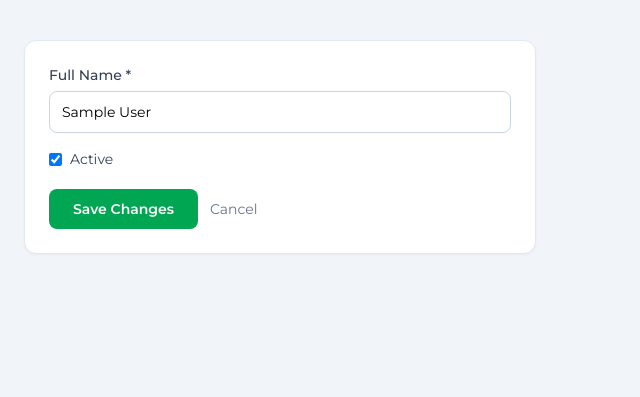
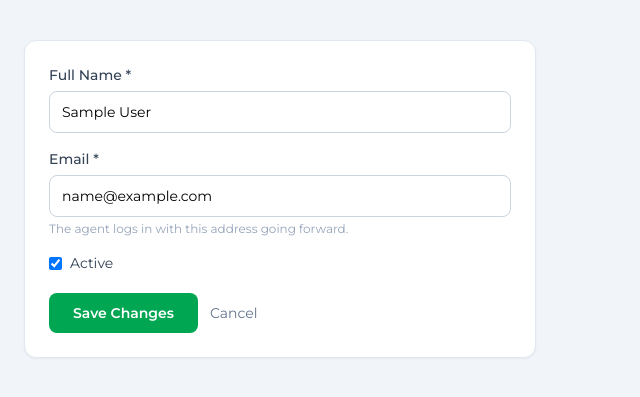
Before and after one commit to AbboudyGeagea/ticketing-support, a Flask app: page /admin/agents/1/edit in a window 1280 px wide. Shown: the part 121-518 px from the top of the page, without its empty margins (0-640 px from the left). Run offline with Flask 3, Linux system fonts and the light colour scheme; the visitor is signed in with stand-in values (Sample User, id 1); data that the repository does not hold is empty; parts of the project's set-up code (start-up, migrations or seed data) failed here and were passed over; some libraries are stand-ins or nearby versions.

Commit message:
Allow admins to edit an agent's email address
The edit-agent form only showed Name and Active — Email was hidden
(only rendered on the new-agent creation branch), and even if it had
been submitted, agent_edit() never wrote it back to the user record.
Added the Email field to the edit view and wired the route to save it,
with the same duplicate-email check used for editing customer users.

Co-Authored-By: Claude Fable 5 <noreply@anthropic.com>

```diff
--- a/app/blueprints/admin/routes.py
+++ b/app/blueprints/admin/routes.py
@@ -409,11 +409,17 @@ def agent_edit(agent_id):
     edit_agent = User.query.get_or_404(agent_id)
     form = EditUserForm(obj=edit_agent)
     if form.validate_on_submit():
-        edit_agent.name = form.name.data
-        edit_agent.active = form.active.data
-        db.session.commit()
-        flash("Agent updated.", "success")
-        return redirect(url_for("admin.agents"))
+        new_email = form.email.data.lower().strip()
+        duplicate = User.query.filter(User.email == new_email, User.id != edit_agent.id).first()
+        if duplicate:
+            form.email.errors.append("This email is already registered to another account.")
+        else:
+            edit_agent.name = form.name.data
+            edit_agent.email = new_email
+            edit_agent.active = form.active.data
+            db.session.commit()
+            flash("Agent updated.", "success")
+            return redirect(url_for("admin.agents"))
     return render_template("admin/agent_form.html", form=form, edit_agent=edit_agent)
 
 
--- a/app/templates/admin/agent_form.html
+++ b/app/templates/admin/agent_form.html
@@ -28,6 +28,12 @@
         {{ form.role(class="w-full border border-slate-300 rounded-lg px-3 py-2.5 text-sm focus:outline-none focus:ring-2 focus:ring-primary") }}
       </div>
       {% else %}
+      <div class="mb-4">
+        <label class="block text-sm font-medium text-slate-700 mb-1.5">Email *</label>
+        {{ form.email(class="w-full border border-slate-300 rounded-lg px-3 py-2.5 text-sm focus:outline-none focus:ring-2 focus:ring-primary") }}
+        {% if form.email.errors %}<p class="text-red-500 text-xs mt-1">{{ form.email.errors[0] }}</p>{% endif %}
+        <p class="text-xs text-slate-400 mt-1">The agent logs in with this address going forward.</p>
+      </div>
       <div class="mb-5 flex items-center gap-2">
         {{ form.active(class="rounded border-slate-300 text-primary") }}
         <label class="text-sm text-slate-700">Active</label>
```
